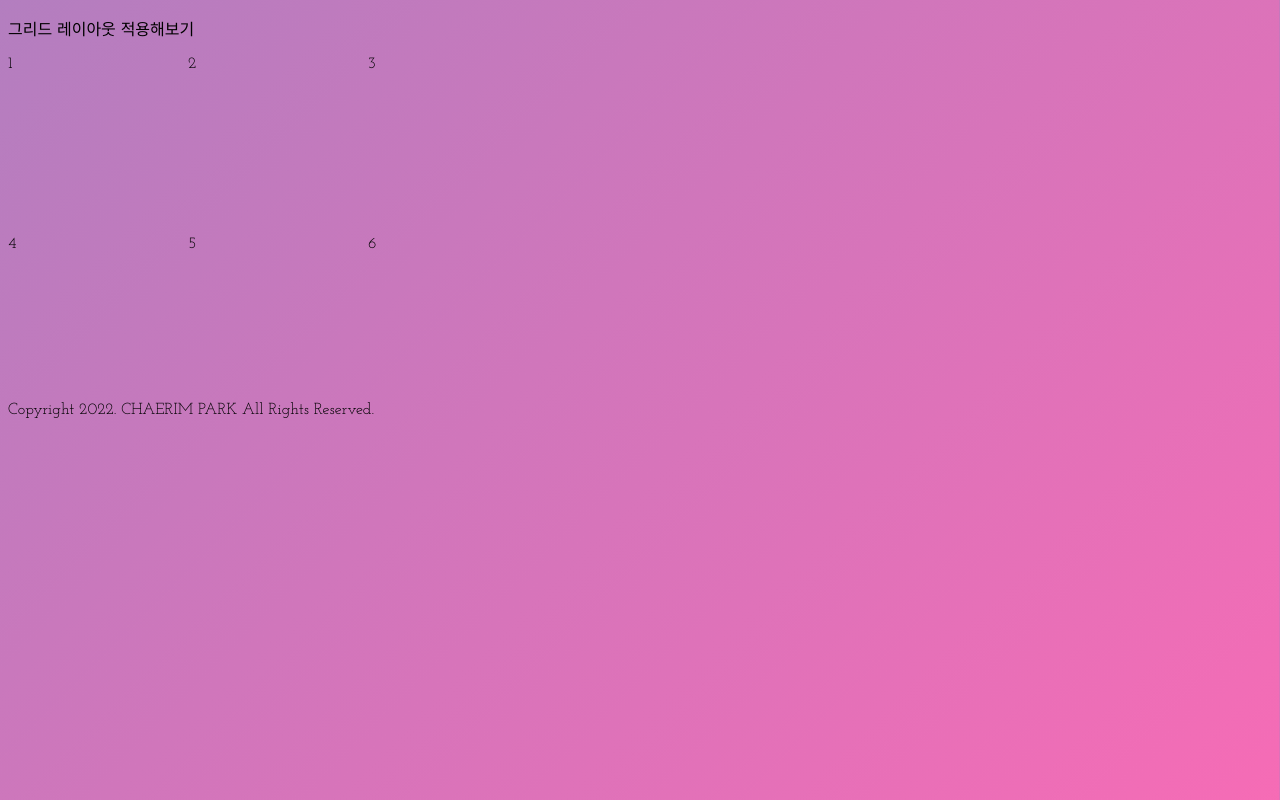
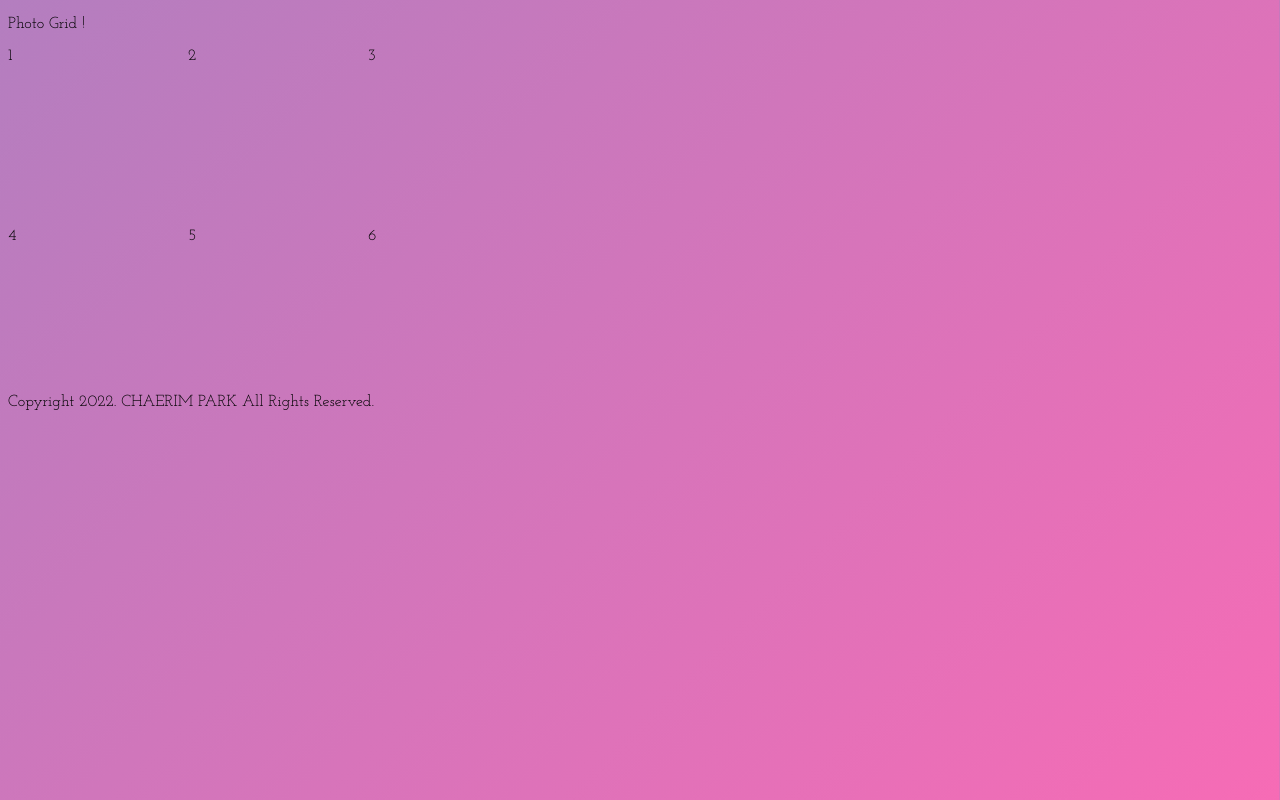
Before and after one commit to Chaerim0626/Photo_grid, a plain HTML site: page grid.html in a window 1280 px wide. Drawn offline with Linux system fonts and the light colour scheme.

Commit message:
0406 upload

```diff
--- a/grid.html
+++ b/grid.html
@@ -9,8 +9,7 @@
 </head>
 <body>
     <header>
-        <p>그리드 레이아웃 적용해보기</p>
-
+        <p>Photo Grid !</p>
     </header>
     <nav>
         <div class="menu">
```
